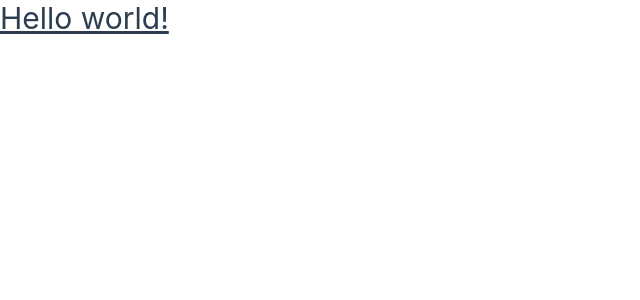
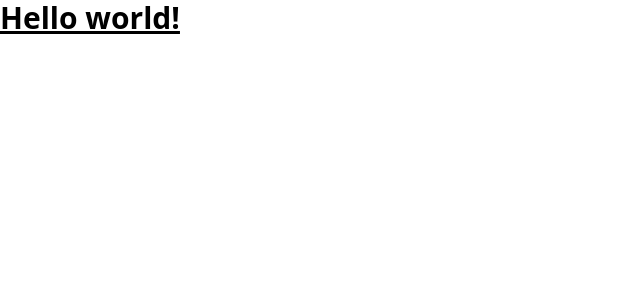
Before and after one commit to mesajil/vuejs-jobportal, a Vue app: page / in a window 1280 px wide. Shown: the top 300 px of the page, without its empty margins (0-640 px from the left). Built offline with nearby package versions, Linux system fonts and the light colour scheme.

Commit message:
feat: add Tailwind CSS configuration and update main CSS

```diff
--- a/src/assets/main.css
+++ b/src/assets/main.css
@@ -1,2 +1 @@
-@import './base.css';
 @import 'tailwindcss';
--- /dev/null
+++ b/tailwind.config.js
@@ -0,0 +1,18 @@
+/** @type {import('tailwindcss').Config} */
+export default {
+  content: [
+    "./index.html",
+    "./src/**/*.{vue,js,ts,jsx,tsx}",
+  ],
+  theme: {
+    extend: {
+      fontFamily: {
+        sans: ['Poppins', 'sans-serif'],
+      },
+      gridTemplateColumns: {
+        '70/30': '70% 28%',
+      },
+    },
+  },
+  plugins: [],
+}
```
